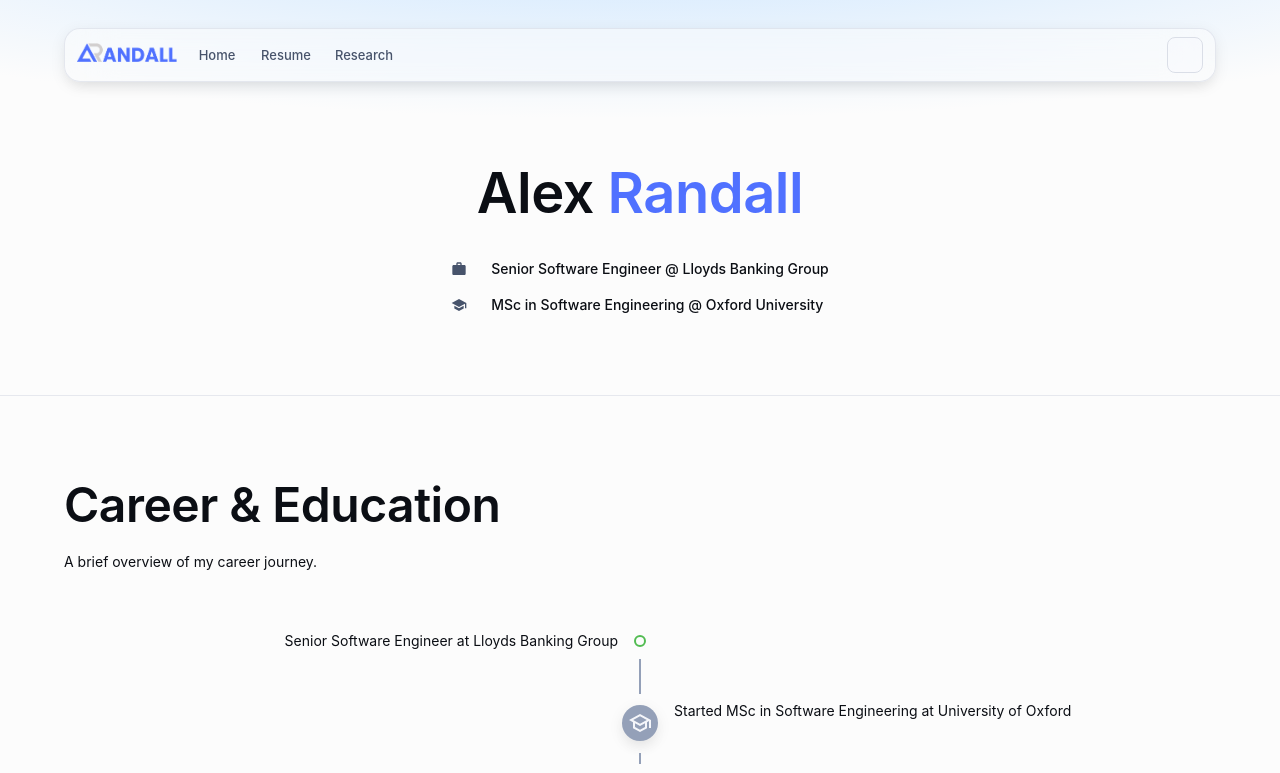
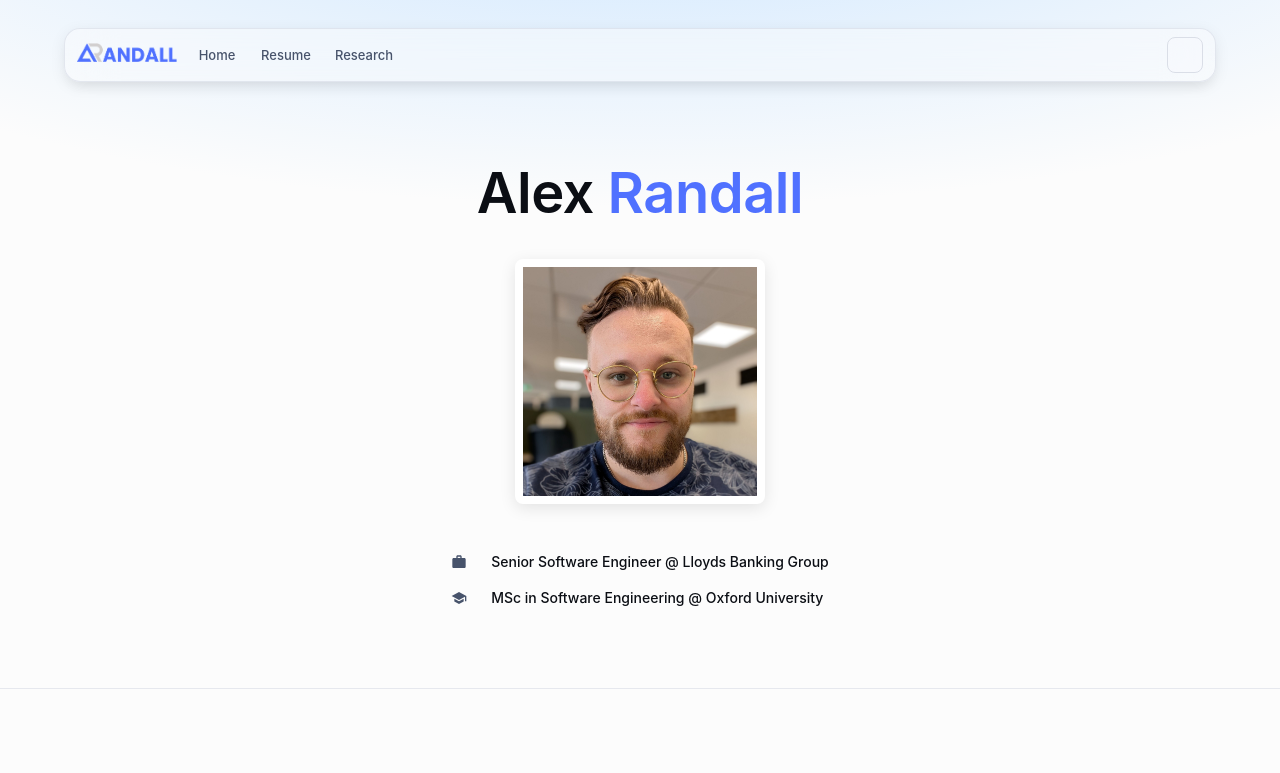
Before and after one commit to AlexRanda11/landing-page, a React (Vite) app: page /#/ in a window 1280 px wide. Shown: the top 773 px of the page. Built offline with nearby package versions, Linux system fonts and the light colour scheme; some icons are missing.

Commit message:
Added Hero image

```diff
--- a/src/components/hero/Hero.ts
+++ b/src/components/hero/Hero.ts
@@ -1,3 +1,3 @@
 export const heroContent = {
-    text: 'Explore some of the highlights of my work, including my latest projects.'
+    image: '/landing-page/assets/images/profile-image.jpg',
 }
--- a/src/components/hero/Hero.tsx
+++ b/src/components/hero/Hero.tsx
@@ -34,6 +34,20 @@ export default function Hero() {
           sx={{ alignItems: 'center', width: { xs: '100%', sm: '70%' } }}
         >
           <HeroName />
+          <img
+            src={heroContent.image}
+            style={{
+              width: '100%',
+              maxWidth: '250px',
+              height: 'auto',
+              borderRadius: '8px',
+              boxShadow: '0 4px 16px rgba(0, 0, 0, 0.1)',
+              padding: '8px',
+              backgroundColor: 'white',
+              marginTop: '16px',
+              marginBottom: '16px'
+            }}
+            />
           <HeroText />
         </Stack>
       </Container>
```
Also changed, not shown: public/assets/images/profile-image.jpg (added).
